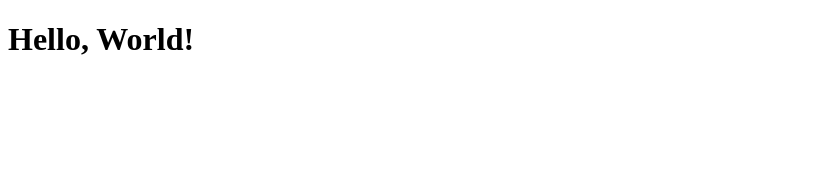
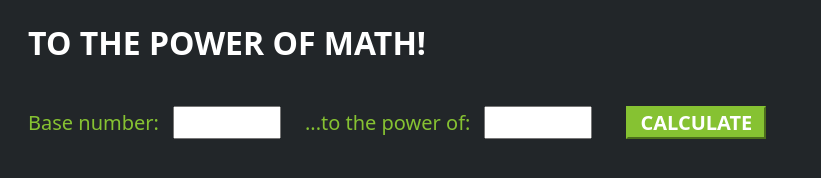
Before and after one commit to ilbart0/WEX, a plain HTML site: page index.html in a window 1280 px wide. Shown: the whole page, without its empty margins (0-821 px from the left). Drawn offline with Linux system fonts and the light colour scheme.

Commit message:
Add files via upload

```diff
--- a/index.html
+++ b/index.html
@@ -1,11 +1,78 @@
 <!DOCTYPE html>
-<html lang="en">
+<html>
 <head>
     <meta charset="UTF-8">
-    <meta name="viewport" content="width=device-width, initial-scale=1.0">
-    <title>Hello World</title>
+    <title>To the Power of Math!</title>
+    <!-- Styling for the client UI -->
+    <style>
+    h1 {
+        color: #FFFFFF;
+        font-family: system-ui;
+		margin-left: 20px;
+        }
+	body {
+        background-color: #222629;
+        }
+    label {
+        color: #86C232;
+        font-family: system-ui;
+        font-size: 20px;
+        margin-left: 20px;
+		margin-top: 20px;
+        }
+     button {
+        background-color: #86C232;
+		border-color: #86C232;
+		color: #FFFFFF;
+        font-family: system-ui;
+        font-size: 20px;
+		font-weight: bold;
+        margin-left: 30px;
+		margin-top: 20px;
+		width: 140px;
+        }
+	 input {
+        color: #222629;
+        font-family: system-ui;
+        font-size: 20px;
+        margin-left: 10px;
+		margin-top: 20px;
+		width: 100px;
+        }
+    </style>
+    <script>
+        // callAPI function that takes the base and exponent numbers as parameters
+        var callAPI = (base,exponent)=>{
+            // instantiate a headers object
+            var myHeaders = new Headers();
+            // add content type header to object
+            myHeaders.append("Content-Type", "application/json");
+            // using built in JSON utility package turn object to string and store in a variable
+            var raw = JSON.stringify({"base":base,"exponent":exponent});
+            // create a JSON object with parameters for API call and store in a variable
+            var requestOptions = {
+                method: 'POST',
+                headers: myHeaders,
+                body: raw,
+                redirect: 'follow'
+            };
+            // make API call with parameters and use promises to get response
+            fetch("YOUR API GATEWAY ENDPOINT", requestOptions)
+            .then(response => response.text())
+            .then(result => alert(JSON.parse(result).body))
+            .catch(error => console.log('error', error));
+        }
+    </script>
 </head>
 <body>
-    <h1>Hello, World!</h1>
+    <h1>TO THE POWER OF MATH!</h1>
+	<form>
+        <label>Base number:</label>
+        <input type="text" id="base">
+        <label>...to the power of:</label>
+        <input type="text" id="exponent">
+        <!-- set button onClick method to call function we defined passing input values as parameters -->
+        <button type="button" onclick="callAPI(document.getElementById('base').value,document.getElementById('exponent').value)">CALCULATE</button>
+    </form>
 </body>
 </html>
```
